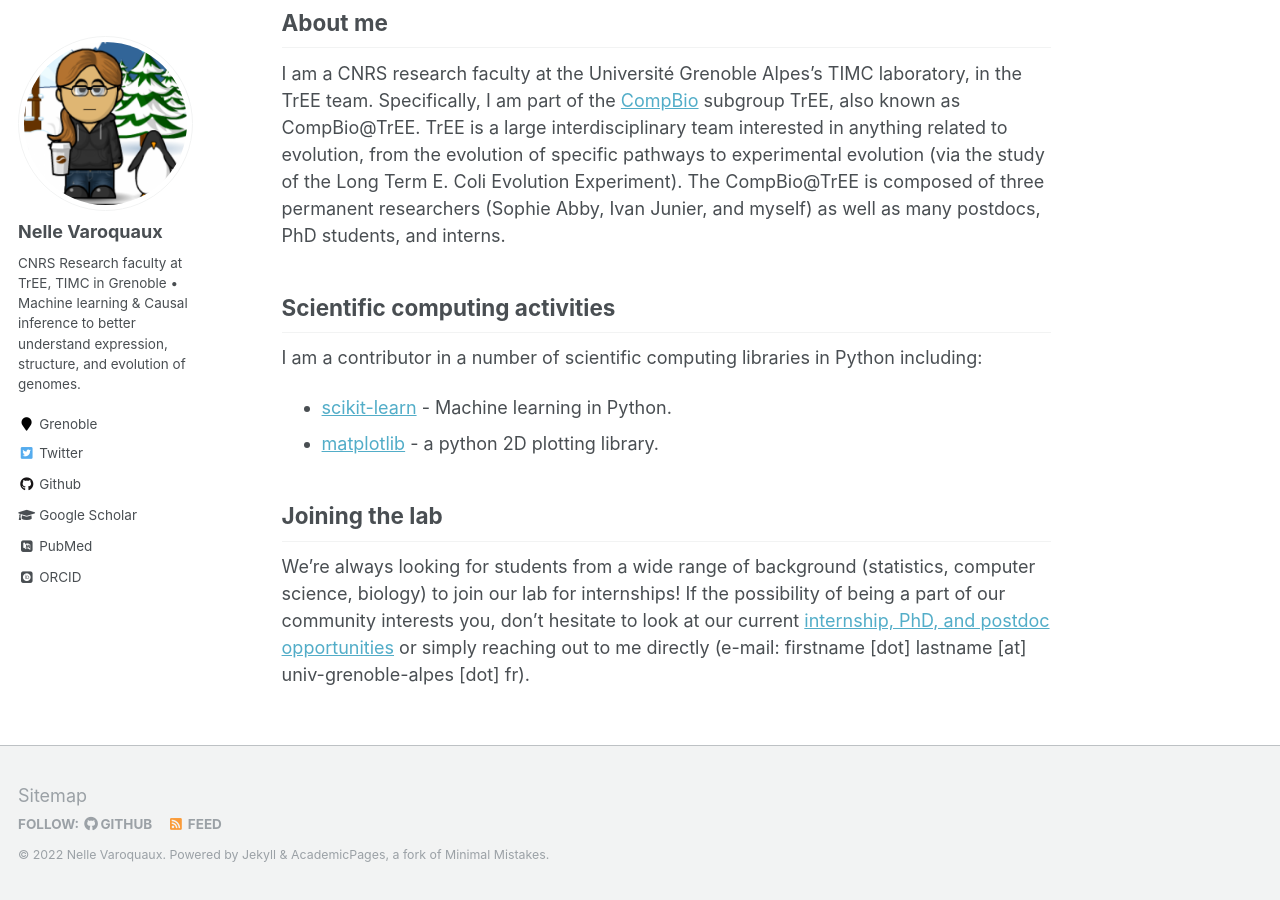
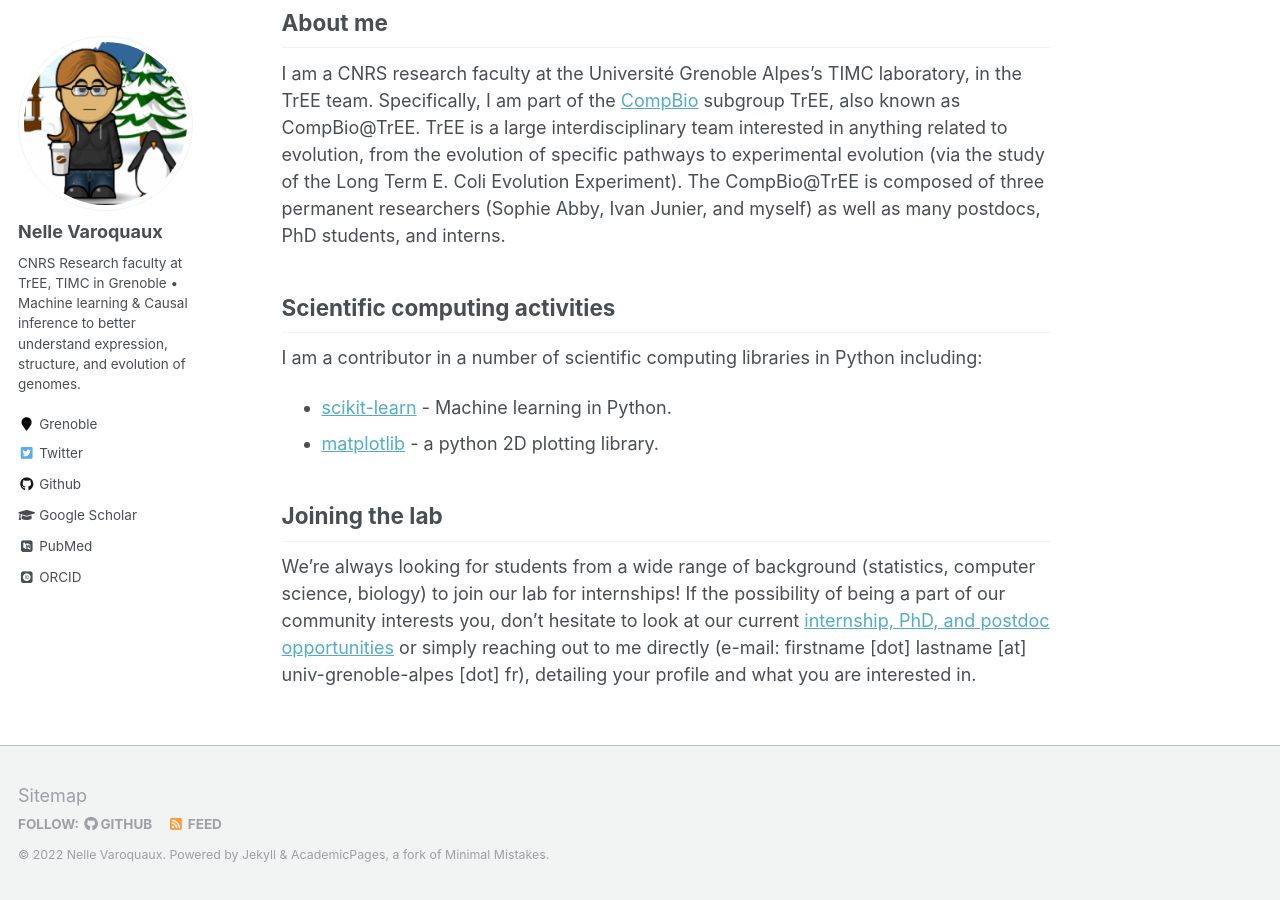
Before and after one commit to NelleV/nellev.github.io, a Jekyll site: the page built from _pages/about.md, in a window 1280 px wide and 900 px high, scrolled down 694 px. Built offline with Jekyll 4.4.1, drawn with Linux system fonts in a browser that asks for light colours; some web fonts are replaced.

Commit message:
More details on what to send me

```diff
--- a/_pages/about.md
+++ b/_pages/about.md
@@ -60,4 +60,5 @@ of being a part of our community interests you, don't hesitate to look at our
 current [internship, PhD, and postdoc
 opportunities](https://tree-timc.github.io/compbio/joinus/) or simply reaching
 out to me directly (e-mail:  firstname [dot] lastname [at]
-univ-grenoble-alpes [dot] fr).
+univ-grenoble-alpes [dot] fr), detailing your profile and what you are
+interested in.
```
